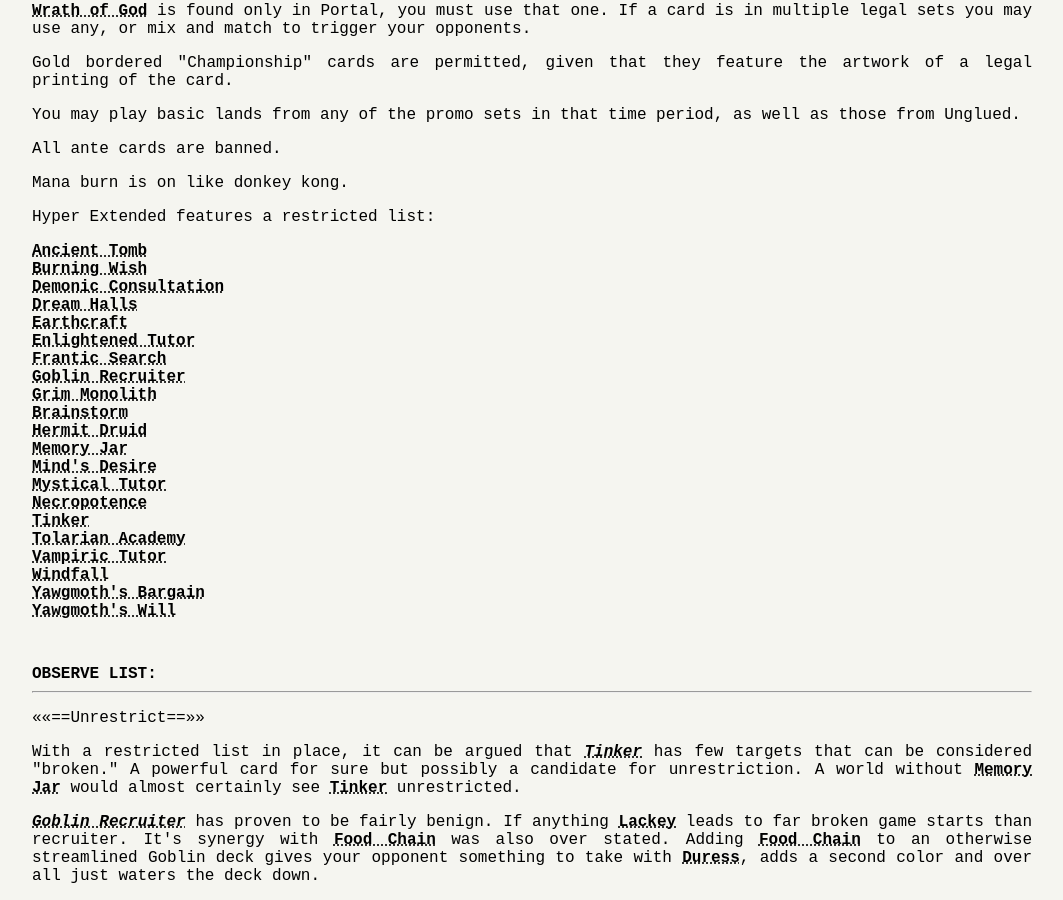
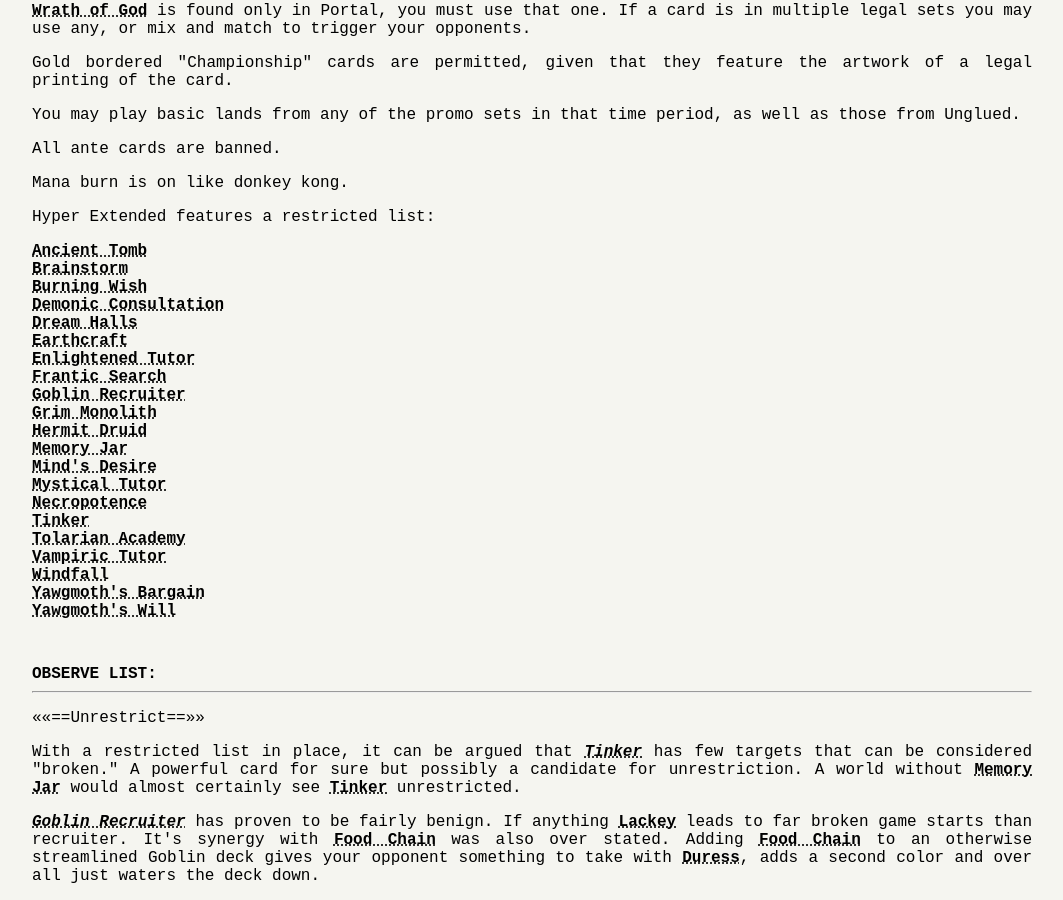
Before and after one commit to hypermtg/hextended.com, a Jekyll site: the page built from index.md, in a window 1280 px wide and 900 px high, scrolled down 772 px. Shown: the whole window, without its empty margins (108-1171 px from the left). Built offline with Jekyll 4.4.1, drawn with Linux system fonts in a browser that asks for light colours; some of the changed lines change nothing that is shown.

Commit message:
fix: alphabetize the restricted list (#1)

```diff
--- a/index.md
+++ b/index.md
@@ -53,6 +53,7 @@
 
 <div id="restricted-list">
     <a href="https://scryfall.com/card/tmp/315/ancient-tomb">Ancient Tomb</a>
+    <a href="https://scryfall.com/card/mmq/61/brainstorm">Brainstorm</a>
     <a href="https://scryfall.com/card/jud/83/burning-wish">Burning Wish</a>
     <a href="https://scryfall.com/card/ice/121/demonic-consultation">Demonic Consultation</a>
     <a href="https://scryfall.com/card/sth/28/dream-halls">Dream Halls</a>
@@ -61,7 +62,6 @@
     <a href="https://scryfall.com/card/ulg/32/frantic-search">Frantic Search</a>
     <a href="https://scryfall.com/card/vis/80/goblin-recruiter">Goblin Recruiter</a>
     <a href="https://scryfall.com/card/ulg/126/grim-monolith">Grim Monolith</a>
-    <a href="https://scryfall.com/card/mmq/61/brainstorm">Brainstorm</a>
     <a href="https://scryfall.com/card/sth/108/hermit-druid">Hermit Druid</a>
     <a href="https://scryfall.com/card/ulg/129/memory-jar">Memory Jar</a>
     <a href="https://scryfall.com/card/scg/41/minds-desire">Mind's Desire</a>
```
